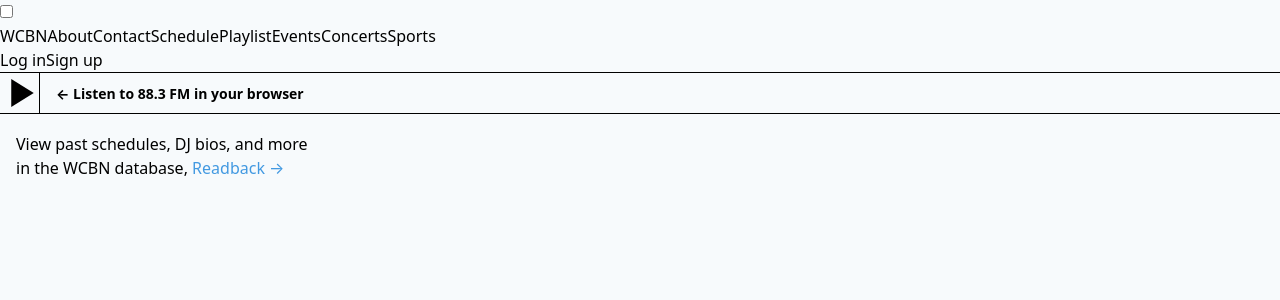
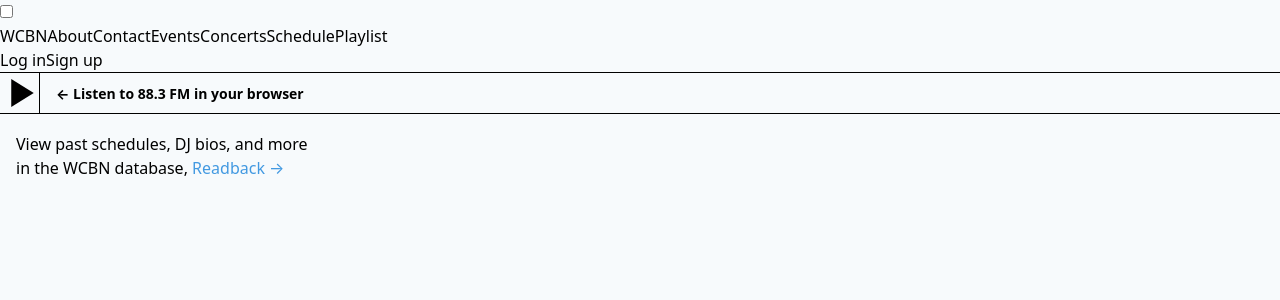
Before and after one commit to wcbn/wcbn.org, a Django app: template src/readback/templates/schedule.html in a window 1280 px wide. Shown: the top 300 px of the page. Run offline with Django 3.2, Linux system fonts and the light colour scheme; the template is opened without the code that fills it, so the values that code supplies are empty; style sheets or scripts are compiled from the project's sources.

Commit message:
reorg nav

```diff
--- a/src/wcbn_core/templates/layouts/header.html
+++ b/src/wcbn_core/templates/layouts/header.html
@@ -13,7 +13,7 @@
     <div id="nav-options">
 
       <div id="nav-links-wrapper">
-        <a class="nav-link" href="{% url 'wcbn_core:homepage' %}">WCBN</a><a class="nav-link" href="{% url 'wcbn_cms:about' %}">About</a><a class="nav-link" href="{% url 'wcbn_cms:contact' %}">Contact</a><a class="nav-link" href="{% url 'readback:schedule' %}">Schedule</a><a class="nav-link" href="{% url 'readback:playlist' %}">Playlist</a><a class="nav-link" href="{% url 'wcbn_cms:events' %}">Events</a><a class="nav-link" href="{% url 'wcbn_cms:concerts' %}">Concerts</a><a class="nav-link" href="#">Sports</a>
+        <a class="nav-link" href="{% url 'wcbn_core:homepage' %}">WCBN</a><a class="nav-link" href="{% url 'wcbn_cms:about' %}">About</a><a class="nav-link" href="{% url 'wcbn_cms:contact' %}">Contact</a><a class="nav-link" href="{% url 'wcbn_cms:events' %}">Events</a><a class="nav-link" href="{% url 'wcbn_cms:concerts' %}">Concerts</a><a class="nav-link" href="{% url 'readback:schedule' %}">Schedule</a><a class="nav-link" href="{% url 'readback:playlist' %}">Playlist</a>
       </div>
 
       <div class="flex-grow"></div>
```
